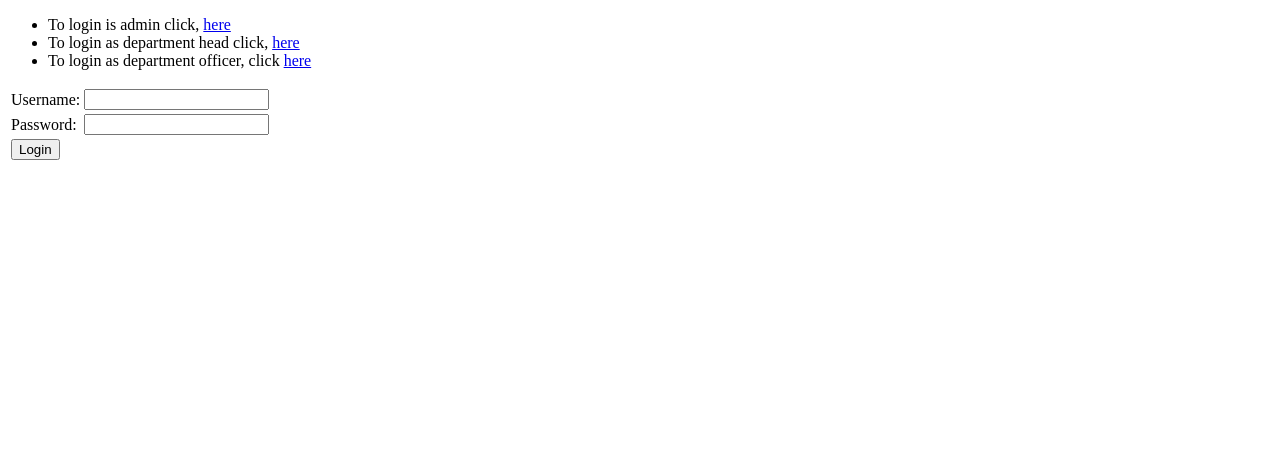
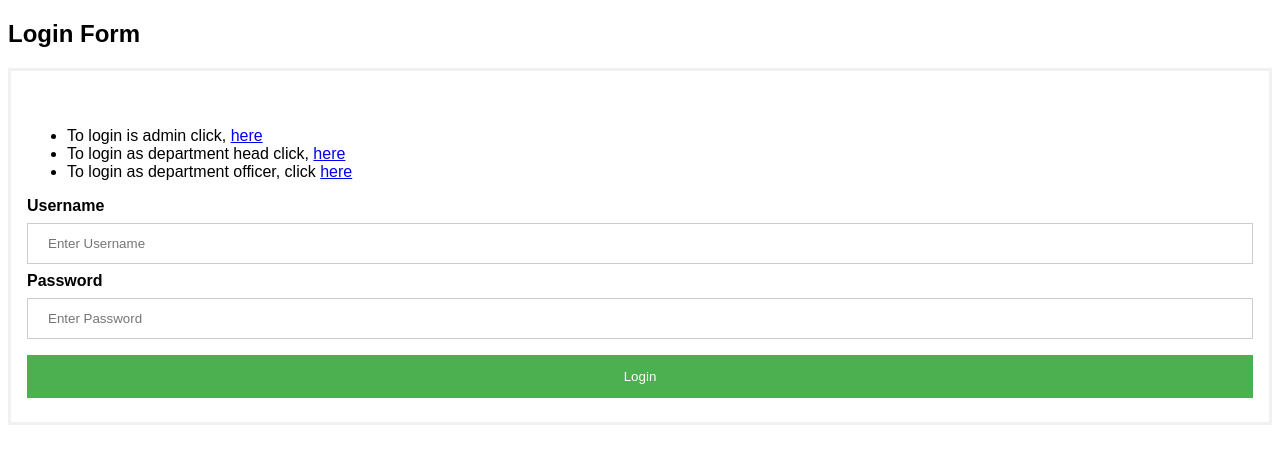
Before and after one commit to Hardik-Parikh/online-complaint-management-system, a plain HTML site: page login.html in a window 1280 px wide. Drawn offline with Linux system fonts and the light colour scheme.

Commit message:
Update login.html

```diff
--- a/login.html
+++ b/login.html
@@ -1,39 +1,41 @@
+
 <!DOCTYPE html>
-<html lang="en">
+<html>
   <head>
-    <meta charset="UTF-8" />
-    <meta name="viewport" content="width=device-width, initial-scale=1.0" />
-    <title>Login</title>
+    <meta name="viewport" content="width=device-width, initial-scale=1" />
+    <link rel="stylesheet" href="css/first.css" />
   </head>
   <body>
+    <h2>Login Form</h2>
+
+    <form action="/action_page.php" method="post">
+      <div class="imgcontainer"></div>
+
+      <div class="container">
         <ul>
           <li>To login is admin click, <a href="adminhome.html">here</a></li>
           <li>
-        To login as department head click, <a href="deptHeadHome.html">here</a>
+            To login as department head click,
+            <a href="deptHeadHome.html">here</a>
           </li>
           <li>
             To login as department officer, click
             <a href="deptOfficerHome.html">here</a>
           </li>
         </ul>
-    <table>
-      <form action="home.html" method="POST">
-        <tr>
-          <td>
-            Username:
-          </td>
-          <td>
-            <input type="text" name="username" id="Username" />
-          </td>
-        </tr>
-        <tr>
-          <td>Password:</td>
-          <td><input type="password" name="password" id="password" /></td>
-        </tr>
-        <tr>
-          <td colspan="2"><input type="submit" value="Login" /></td>
-        </tr>
+        <label for="uname"><b>Username</b></label>
+        <input type="text" placeholder="Enter Username" name="uname" required />
+
+        <label for="psw"><b>Password</b></label>
+        <input
+          type="password"
+          placeholder="Enter Password"
+          name="passwd"
+          required
+        />
+
+        <button type="submit">Login</button>
+      </div>
     </form>
-    </table>
   </body>
 </html>
```
Lines whose indentation alone changed are shown as unchanged.
